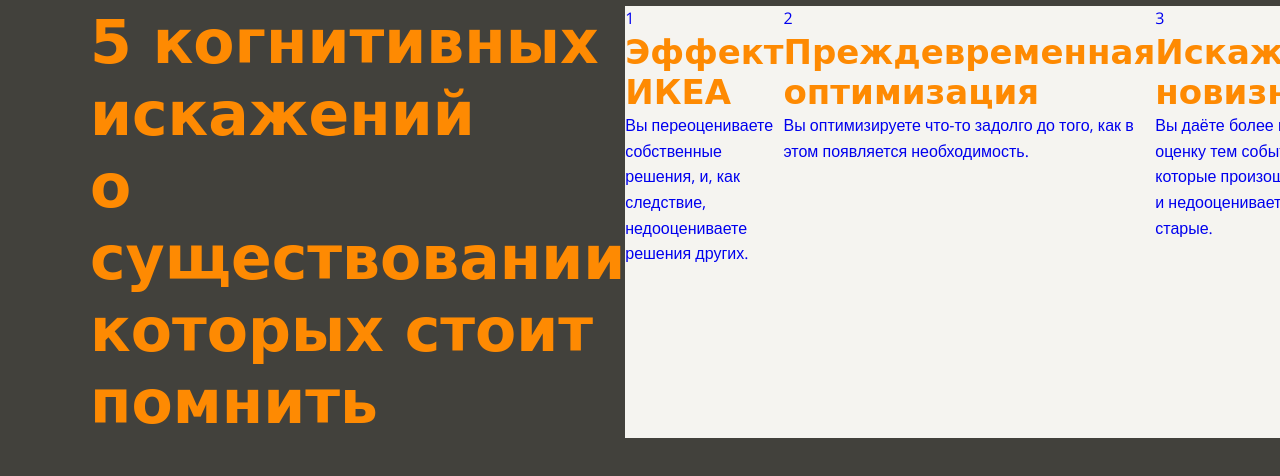
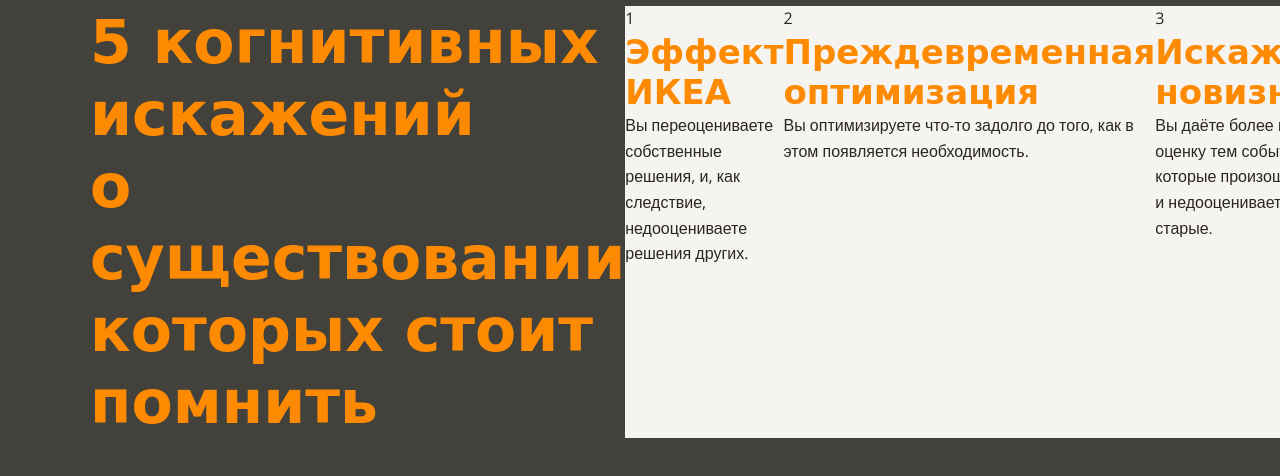
Before and after one commit to oiv84/layout-designer-project-lvl1, a website: page src/index.html in a window 1280 px wide. Shown: the part 1759-2235 px from the top of the page. Drawn offline with nearby package versions, Linux system fonts and the light colour scheme; a web font is replaced by a local one.

Commit message:
Added link color & font reset

```diff
--- a/src/styles/style.css
+++ b/src/styles/style.css
@@ -76,6 +76,10 @@ img {
 }
 
 a {
+  color: inherit;
+  font-size: inherit;
+  font-style: inherit;
+
   text-decoration: none;
 }
 
```
